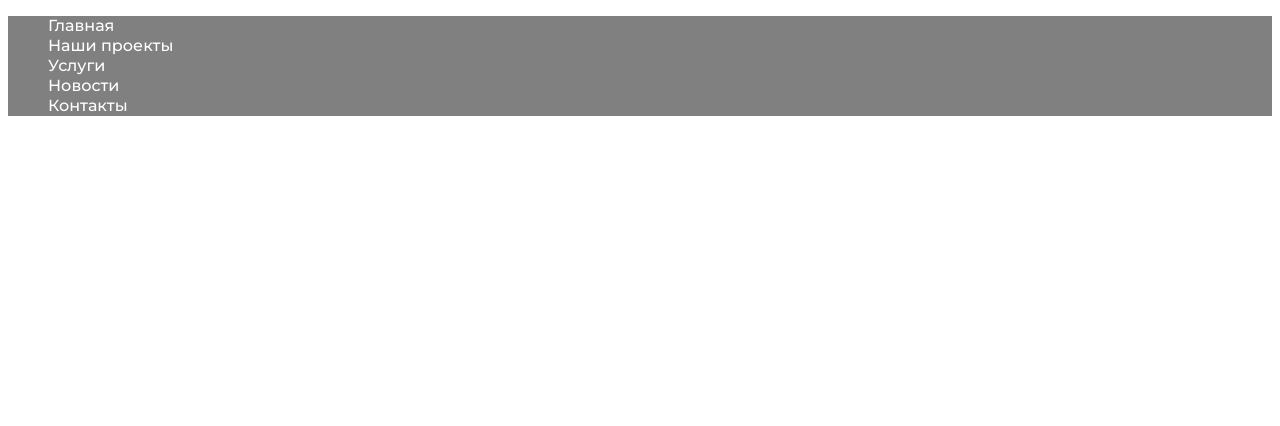
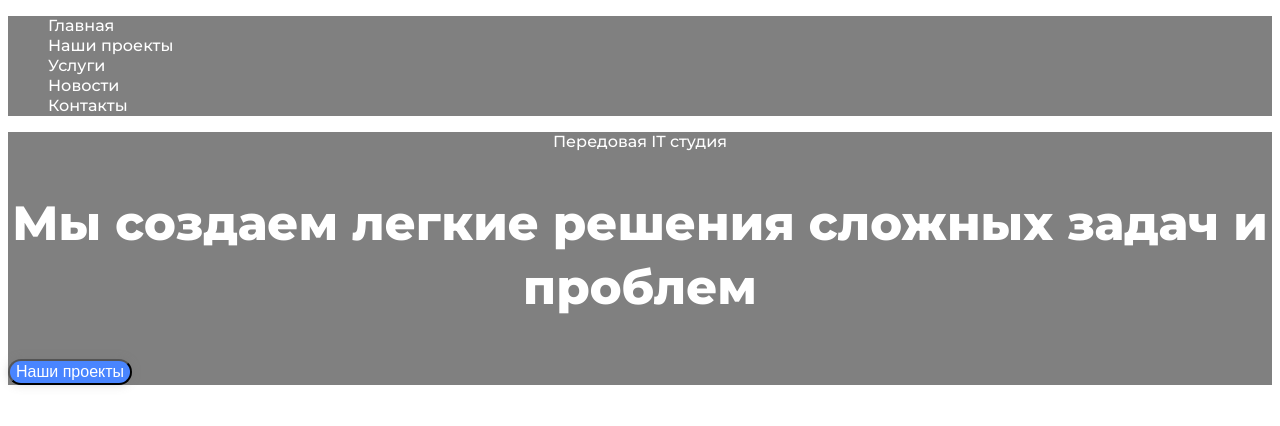
Before and after one commit to riko1212/45-blended-1, a plain HTML site: page index.html in a window 1280 px wide. Drawn offline with Linux system fonts and the light colour scheme.

Commit message:
add hero

```diff
--- a/css/styles.css
+++ b/css/styles.css
@@ -1,3 +1,9 @@
+:root {
+  --main-title-color: #ffffff;
+  --second-title-color: #323232;
+  --main-text-color: #999999;
+  --second-text-color: #ffffff;
+}
 body {
   font-family: Montserrat, sans-serif;
 }
@@ -13,9 +19,37 @@ body {
   font-weight: 500;
   font-size: 16px;
   line-height: 1.25;
-  color: #ffffff;
+  color: var(--second-text-color);
 }
 
 .header {
   background-color: grey;
 }
+.hero-text {
+  font-weight: 500;
+  font-size: 16px;
+  line-height: 1.25;
+  color: var(--second-text-color);
+  text-align: center;
+}
+.hero {
+  background-color: grey;
+}
+.hero-title {
+  font-weight: 800;
+  font-size: 48px;
+  line-height: 1.33;
+  text-align: center;
+  color: var(--main-title-color);
+}
+.hero-button {
+  font-weight: 500;
+  font-size: 16px;
+  line-height: 1.25;
+  text-align: center;
+  color: var(--second-text-color);
+  background: #4985ff;
+  box-shadow: 0px 0px 10px rgba(111, 111, 111, 0.25);
+  border-radius: 30px;
+  cursor: pointer;
+}
--- a/index.html
+++ b/index.html
@@ -35,5 +35,14 @@
         </ul>
       </nav>
     </header>
+    <main>
+      <section class="hero">
+        <p class="hero-text">Передовая IT студия</p>
+        <h1 class="hero-title">
+          Мы создаем легкие решения сложных задач и проблем
+        </h1>
+        <button class="hero-button" type="button">Наши проекты</button>
+      </section>
+    </main>
   </body>
 </html>
```
